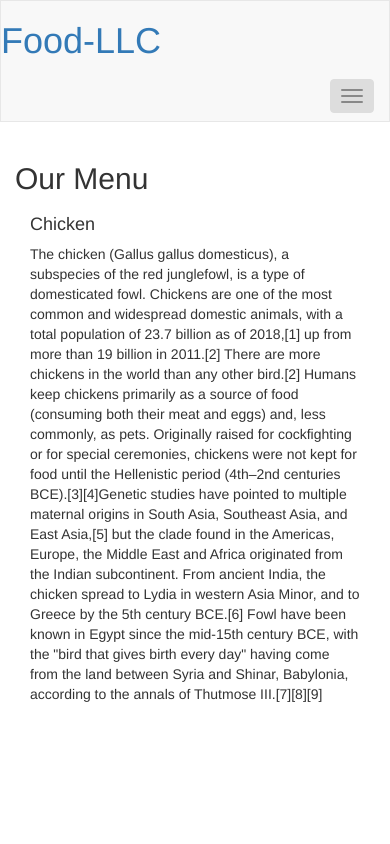
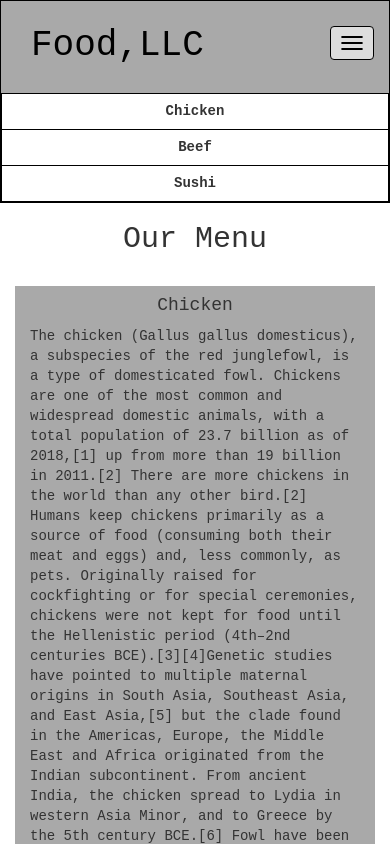
Before and after one commit to manshasahu/Assigment3-solution, a plain HTML site: page module3-solution/index.html in a window 390 px wide. Both pictures are taken after a click on the button "Toggle navigation". Shown: the top 844 px of the page. Drawn offline with nearby package versions, Linux system fonts and the light colour scheme; a web font is replaced by a local one.

Commit message:
Adding final code

```diff
--- a/module3-solution/css/styles.css
+++ b/module3-solution/css/styles.css
@@ -0,0 +1,69 @@
+body {
+	font-family: 'Oxygen Mono', monospace;
+
+}
+.navbar-nav {
+	margin-top: 0px;
+}
+.navbar-collapse {
+	border-top: 0px;
+}
+.pageText {
+	background-color: darkgray;
+}
+.navbar-header a:hover, .navbar-brand a:focus {
+	text-decoration : none;
+}
+.navbar-header {
+	/*border: 1px solid black;*/
+	height: 92px;
+}
+.navbar-header h1 {
+	color: black;
+}
+#header-nav {
+	background-color: darkgray;
+	border: 1px solid #000000;
+	border-radius: 0px;
+}
+
+.navbar-toggle {
+	margin-top: 0px;
+}
+.navbar-header button.navbar-toggle.collapsed {
+	clear: both;
+}
+.navbar-header button.navbar-toggle, .navbar-header .icon-bar {
+    border: 1px solid #000000;
+}
+.menu-item {
+	border: 1px solid black;
+	background-color: white;
+	text-align: center;
+
+}
+.menu-item-middle {
+	border-left: 1px solid black;
+	border-right: 1px solid black;
+	background-color: white;
+	text-align: center;
+}
+.mylist {
+	margin-bottom: 0px;
+}
+.page-title {
+	width: 70%;
+	display: inline;
+	padding-left: 30px;
+}
+.page-title-box {
+	margin-top: 25px;
+}
+.menu-item-text {
+	line-height: 2.5;
+	font-weight: bold;
+}
+.container h2 {
+	margin-top: 0px;
+	padding-bottom: 20px;
+}
--- a/module3-solution/index.html
+++ b/module3-solution/index.html
@@ -6,55 +6,70 @@
 		<meta name="viewport" content="width=device-width,initial-scale=1">
 		<link rel ="stylesheet" href ="css/bootstrap.min.css">
 		<link rel = "stylesheet" href = "css/styles.css">
+		<link rel="preconnect" href="https://fonts.gstatic.com">
+       <link rel="preconnect" href="https://fonts.gstatic.com">
+	   <link href="https://fonts.googleapis.com/css2?family=Oxygen+Mono&family=Roboto+Mono:wght@300&display=swap" rel="stylesheet">
 </head>
 <body>
 	<header>
 		<nav id="header-nav" class= "navbar navbar-default">
 			<div class= "container">
 				<div class = "navbar-header">
-					<a href = "index.html"><h1>Food-LLC</h1></a>
+					<div class="page-title-box">
+						<h1 class="page-title">Food,LLC</h1>
 						<button type="button" class="navbar-toggle collapsed" data-toggle="collapse"
-					data-target="#collapsable-nav" aria-expanded = "false">
+						data-target="#collapsable-nav" aria-expanded = "false" class="active">
 	                    <span class="sr-only">Toggle navigation</span>
 	                    <span class="icon-bar"></span>
 	                    <span class="icon-bar"></span>
 	                    <span class="icon-bar"></span>
 	                    </button>
 	                </div>
+            	</div>
             	<div id = "collapsable-nav" class = "collapse navbar-collapse">
-					<ul id = "nav-list" class = "nav navbar-nav navbar-right">
-						<li class = "visible-xs active">
-							<a href="index.html">
-								<span class="glyphicon"></span> Chicken
-							</a>
+					<ul id = "nav-list" class = "nav navbar-nav navbar-right visible-xs mylist">
+						<li class="menu-item menu-item-text">
+							Chicken
 						</li>
 
-						<li>
-							<a href = "#">
-								<span class = "glyphicon glyphicon-info-sign"></span>
-								<br class = "hidden-xs"> Beef</a>
+						<li class="menu-item-middle menu-item-text">
+							Beef
 						</li>
-						<li>
-							<a href="#">
-								<span class = "glyphicon glyphicon-info-sign"></span>
-								<br class = "hidden-xs"> Sushi</a>
+
+						<li class="menu-item menu-item-text">
+							Sushi
 						</li>
+
 					</ul><!-- #nav-list -->
 				</div><!-- .collapse .navbar-collapse -->
 			</div>
 
         </nav>
     </header>
-    <div class = "container"><h2>Our Menu</h2>
-    	<div class = "container">
-    		<h4 class = "menu-item-title">Chicken</h4>
+    <div class = "container"><h2 class="text-center">Our Menu</h2>
+    	<div class = "container pageText">
+    		<h4 class = "menu-item-title text-center">Chicken</h4>
+    		<p class = "menu-item-details">The chicken (Gallus gallus domesticus), a subspecies of the red junglefowl, is a type of domesticated fowl. Chickens are one of the most common and widespread domestic animals, with a total population of 23.7 billion as of 2018,[1] up from more than 19 billion in 2011.[2] There are more chickens in the world than any other bird.[2] Humans keep chickens primarily as a source of food (consuming both their meat and eggs) and, less commonly, as pets. Originally raised for cockfighting or for special ceremonies, chickens were not kept for food until the Hellenistic period (4th–2nd centuries BCE).[3][4]Genetic studies have pointed to multiple maternal origins in South Asia, Southeast Asia, and East Asia,[5] but the clade found in the Americas, Europe, the Middle East and Africa originated from the Indian subcontinent. From ancient India, the chicken spread to Lydia in western Asia Minor, and to Greece by the 5th century BCE.[6] Fowl have been known in Egypt since the mid-15th century BCE, with the "bird that gives birth every day" having come from the land between Syria and Shinar, Babylonia, according to the annals of Thutmose III.[7][8][9]
+    		</p>
+    	</div>
+    	<br>
+    	<div class = "container pageText">
+    		<h4 class = "menu-item-title text-center">Beef</h4>
+    		<p class = "menu-item-details">The chicken (Gallus gallus domesticus), a subspecies of the red junglefowl, is a type of domesticated fowl. Chickens are one of the most common and widespread domestic animals, with a total population of 23.7 billion as of 2018,[1] up from more than 19 billion in 2011.[2] There are more chickens in the world than any other bird.[2] Humans keep chickens primarily as a source of food (consuming both their meat and eggs) and, less commonly, as pets. Originally raised for cockfighting or for special ceremonies, chickens were not kept for food until the Hellenistic period (4th–2nd centuries BCE).[3][4]Genetic studies have pointed to multiple maternal origins in South Asia, Southeast Asia, and East Asia,[5] but the clade found in the Americas, Europe, the Middle East and Africa originated from the Indian subcontinent. From ancient India, the chicken spread to Lydia in western Asia Minor, and to Greece by the 5th century BCE.[6] Fowl have been known in Egypt since the mid-15th century BCE, with the "bird that gives birth every day" having come from the land between Syria and Shinar, Babylonia, according to the annals of Thutmose III.[7][8][9]
+    		</p>
+    	</div>
+    	<br>
+
+
+    <div class = "container pageText">
+    		<h4 class = "menu-item-title text-center">Sushi</h4>
     		<p class = "menu-item-details">The chicken (Gallus gallus domesticus), a subspecies of the red junglefowl, is a type of domesticated fowl. Chickens are one of the most common and widespread domestic animals, with a total population of 23.7 billion as of 2018,[1] up from more than 19 billion in 2011.[2] There are more chickens in the world than any other bird.[2] Humans keep chickens primarily as a source of food (consuming both their meat and eggs) and, less commonly, as pets. Originally raised for cockfighting or for special ceremonies, chickens were not kept for food until the Hellenistic period (4th–2nd centuries BCE).[3][4]Genetic studies have pointed to multiple maternal origins in South Asia, Southeast Asia, and East Asia,[5] but the clade found in the Americas, Europe, the Middle East and Africa originated from the Indian subcontinent. From ancient India, the chicken spread to Lydia in western Asia Minor, and to Greece by the 5th century BCE.[6] Fowl have been known in Egypt since the mid-15th century BCE, with the "bird that gives birth every day" having come from the land between Syria and Shinar, Babylonia, according to the annals of Thutmose III.[7][8][9]
     		</p>
     	</div>
 
 
 
-	<script src = "js/jquery-3.5.1.min.js"></script>
+	<script src = "js/jquery-1.11.3.min.js"></script>
 	<script src = "js/bootstrap.min.js"></script>
 	<script src = "js/script.js"></script>
 </body>
```
Also changed, not shown: 2 other files. Lines whose indentation alone changed are shown as unchanged.
